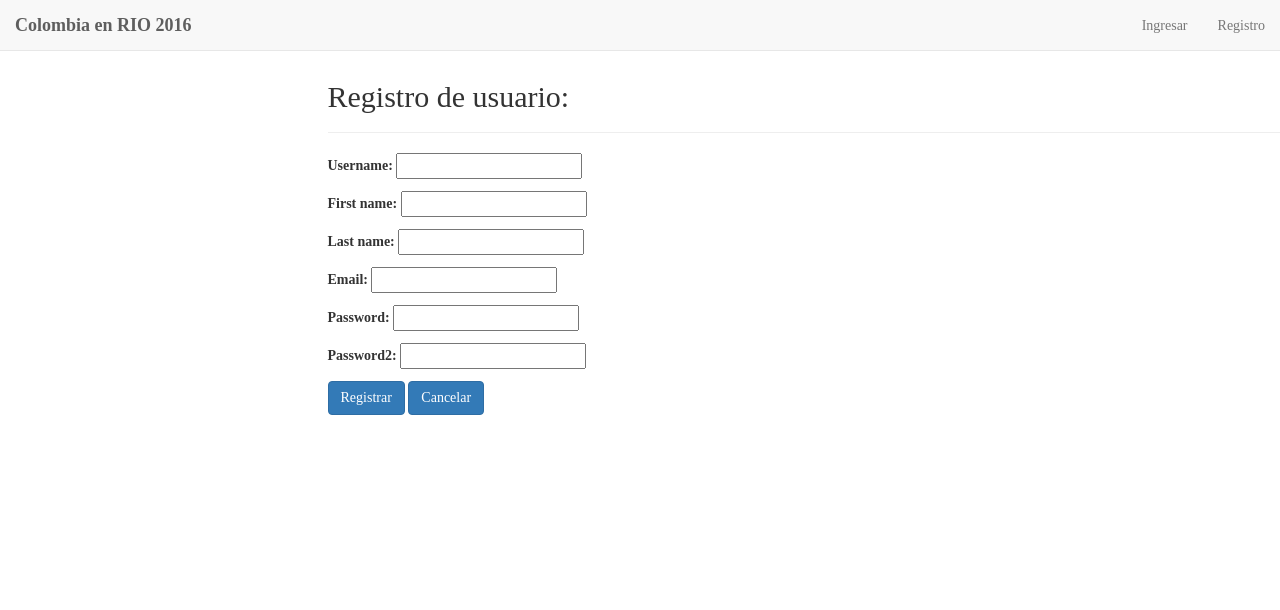
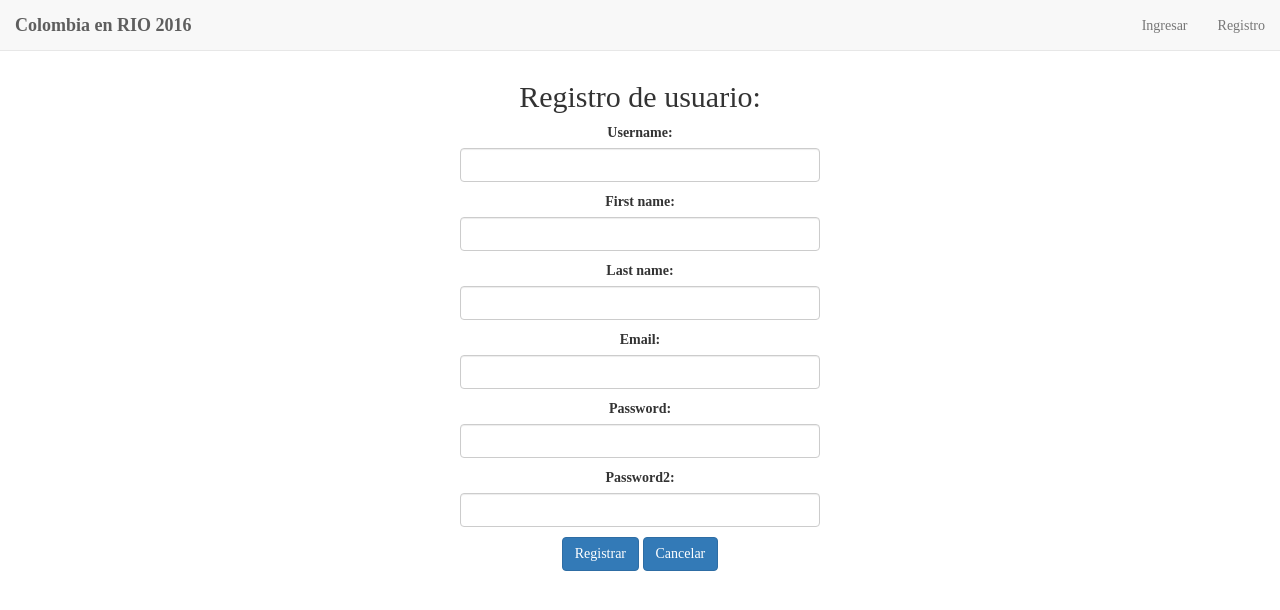
Before and after one commit to DiegoFernandoRuizS/olimpiColombia, a Django app: page /add_user/ in a window 1280 px wide; the page is wider, and only the part inside the window is pictured. Shown: the top 610 px of that part. Run offline with Django 3.2, Linux system fonts and the light colour scheme; some libraries are stand-ins or nearby versions; some web fonts are replaced.

Commit message:
Fix registry css

```diff
--- a/web/templates/base.html
+++ b/web/templates/base.html
@@ -18,10 +18,32 @@
     <!--web css-->
     <link rel="stylesheet" type="text/css" href="{% static 'css/style.css' %}"/>
     <style>
-        .login {
+        .login, .registry {
             text-align: center;
             margin-top: 20px;
         }
+
+        .registry p label {
+            display: block;
+        }
+
+        .registry p input {
+            display: block;
+            width: 100%;
+            display: block;
+            height: 34px;
+            padding: 6px 12px;
+            font-size: 14px;
+            line-height: 1.42857143;
+            color: #555;
+            background-color: #fff;
+            background-image: none;
+            border: 1px solid #ccc;
+            border-radius: 4px;
+            -webkit-box-shadow: inset 0 1px 1px rgba(0, 0, 0, .075);
+            box-shadow: inset 0 1px 1px rgba(0, 0, 0, .075);
+        }
+
         .default-button {
             display: inline-block;
             padding: 12px 20px;
--- a/web/templates/userRegistry.html
+++ b/web/templates/userRegistry.html
@@ -3,11 +3,10 @@
 {% block main %}
     <br>
     <br>
+    <div class="container registry">
         <div class="row">
-        <div class="col-md-12 col-sm-offset-3">
-            <div class="page-header">
+            <div class="col-md-4 col-md-offset-4">
                 <h2>Registro de usuario:</h2>
-            </div>
                 <form action="" method="post">
                     {% csrf_token %}
                     {{ form.as_p }}
@@ -16,4 +15,5 @@
                 </form>
             </div>
         </div>
+    </div>
 {% endblock %}
```
Lines whose indentation alone changed are shown as unchanged.
